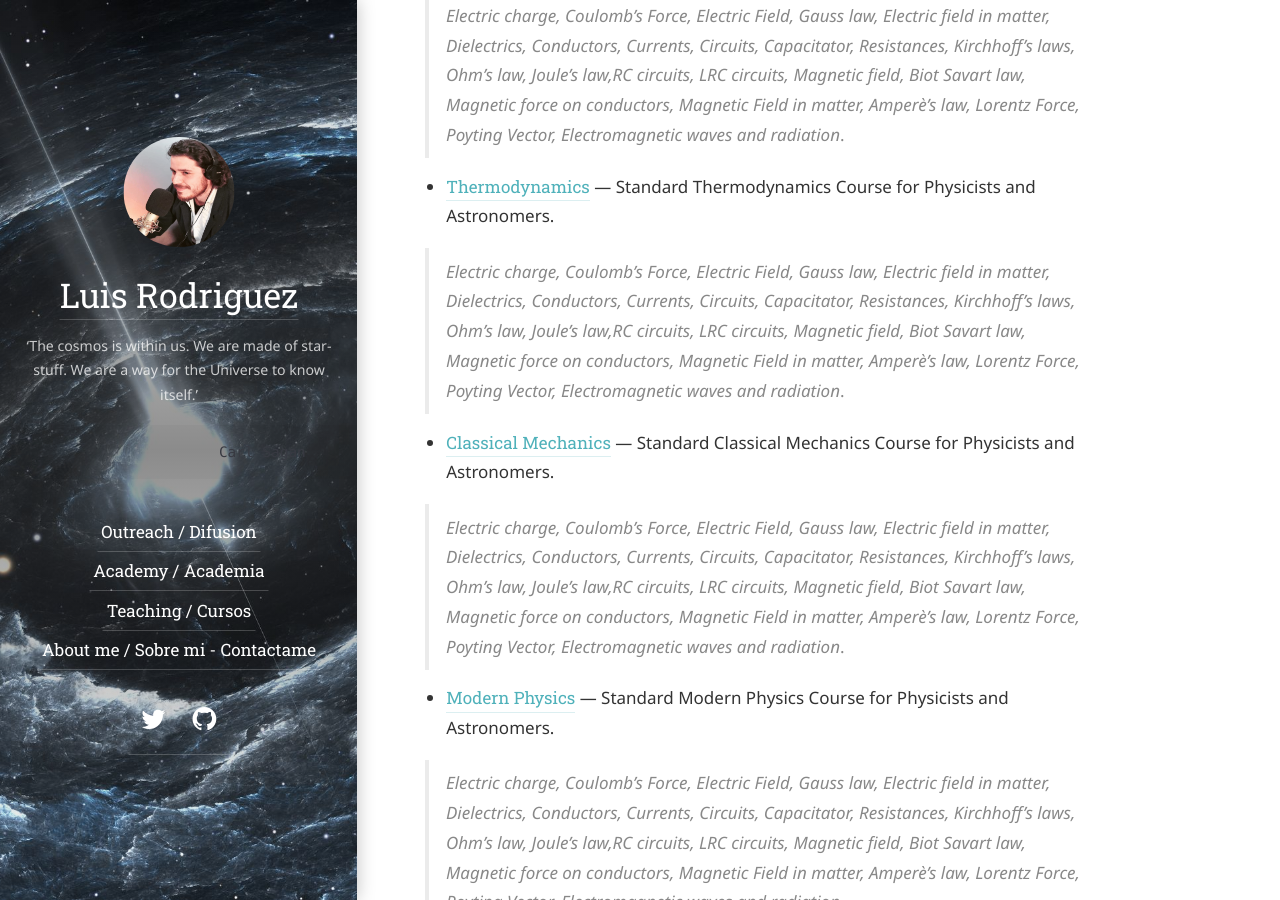
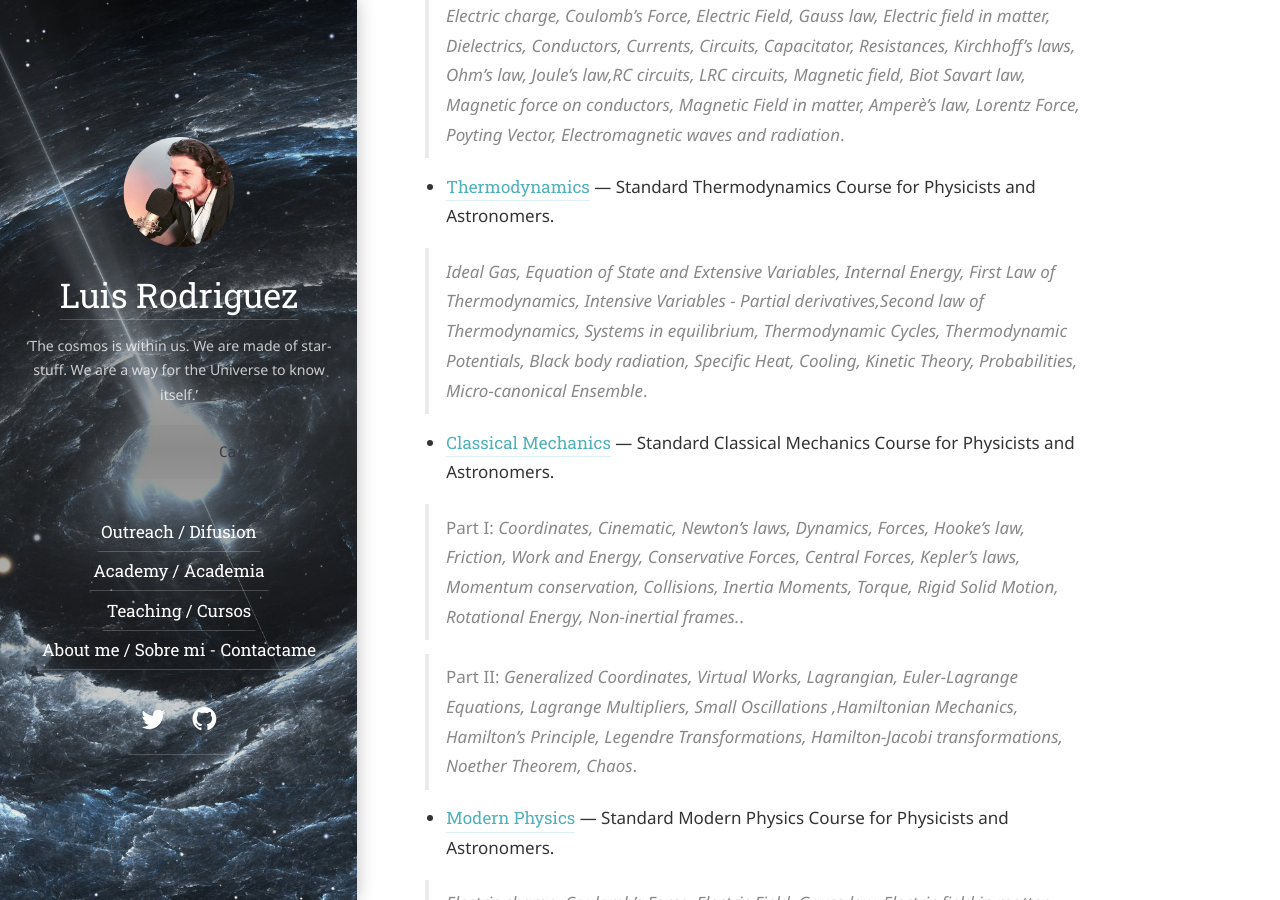
Before and after one commit to Lsrodrig/lsrodrig.github.io, a Jekyll site: the page built from docs/README.md, in a window 1280 px wide and 900 px high, scrolled down 556 px. Built offline with Jekyll 4.4.1, drawn with Linux system fonts in a browser that asks for light colours; some web fonts are replaced; our own code applies the rules of GitHub Pages for plain Markdown files.

Commit message:
up readme

```diff
--- a/_data/authors.yml
+++ b/_data/authors.yml
@@ -8,7 +8,7 @@ author1:
   # Used at the bottom of each page and at the top of the `about` layout
   # Markdown enabled, can use multiple paragraphs (enabled by `|`)
   about:             |
-    I am  a theoretical astrophysicist
+    I am  a theoretical astrophysicist.
 
     Open `_data/authors.yml` to edit this text.
 
--- a/docs/README.md
+++ b/docs/README.md
@@ -24,11 +24,14 @@ Here you should be able to find everything of my physics courses. I have some no
 
 * [Thermodynamics]{:.heading.flip-title} --- Standard Thermodynamics Course for Physicists and Astronomers.
 
-> *Electric charge, Coulomb's Force, Electric Field, Gauss law, Electric field in matter, Dielectrics, Conductors, Currents, Circuits, Capacitator, Resistances, Kirchhoff's laws, Ohm's law, Joule's law,RC circuits, LRC circuits, Magnetic field, Biot Savart law, Magnetic force on conductors, Magnetic Field in matter, Amperè's law, Lorentz Force, Poyting Vector, Electromagnetic waves and radiation*.
+> *Ideal Gas, Equation of State and Extensive Variables, Internal Energy, First Law of Thermodynamics, Intensive Variables - Partial derivatives,Second law of Thermodynamics, Systems in equilibrium, Thermodynamic Cycles, Thermodynamic Potentials, Black body radiation, Specific Heat, Cooling, Kinetic Theory, Probabilities, Micro-canonical Ensemble*.
 
 * [Classical Mechanics]{:.heading.flip-title} --- Standard Classical Mechanics Course for Physicists and Astronomers.
 
-> *Electric charge, Coulomb's Force, Electric Field, Gauss law, Electric field in matter, Dielectrics, Conductors, Currents, Circuits, Capacitator, Resistances, Kirchhoff's laws, Ohm's law, Joule's law,RC circuits, LRC circuits, Magnetic field, Biot Savart law, Magnetic force on conductors, Magnetic Field in matter, Amperè's law, Lorentz Force, Poyting Vector, Electromagnetic waves and radiation*.
+> Part I: *Coordinates, Cinematic, Newton's laws, Dynamics, Forces, Hooke's law, Friction, Work and Energy, Conservative Forces, Central Forces, Kepler's laws, Momentum conservation, Collisions, Inertia Moments, Torque, Rigid Solid Motion, Rotational Energy, Non-inertial frames.*.
+
+> Part II: *Generalized Coordinates, Virtual Works, Lagrangian, Euler-Lagrange Equations, Lagrange Multipliers, Small Oscillations ,Hamiltonian Mechanics, Hamilton's Principle, Legendre Transformations, Hamilton-Jacobi transformations, Noether Theorem, Chaos*.
+
 
 * [Modern Physics]{:.heading.flip-title} --- Standard Modern Physics Course for Physicists and Astronomers.
 
```
